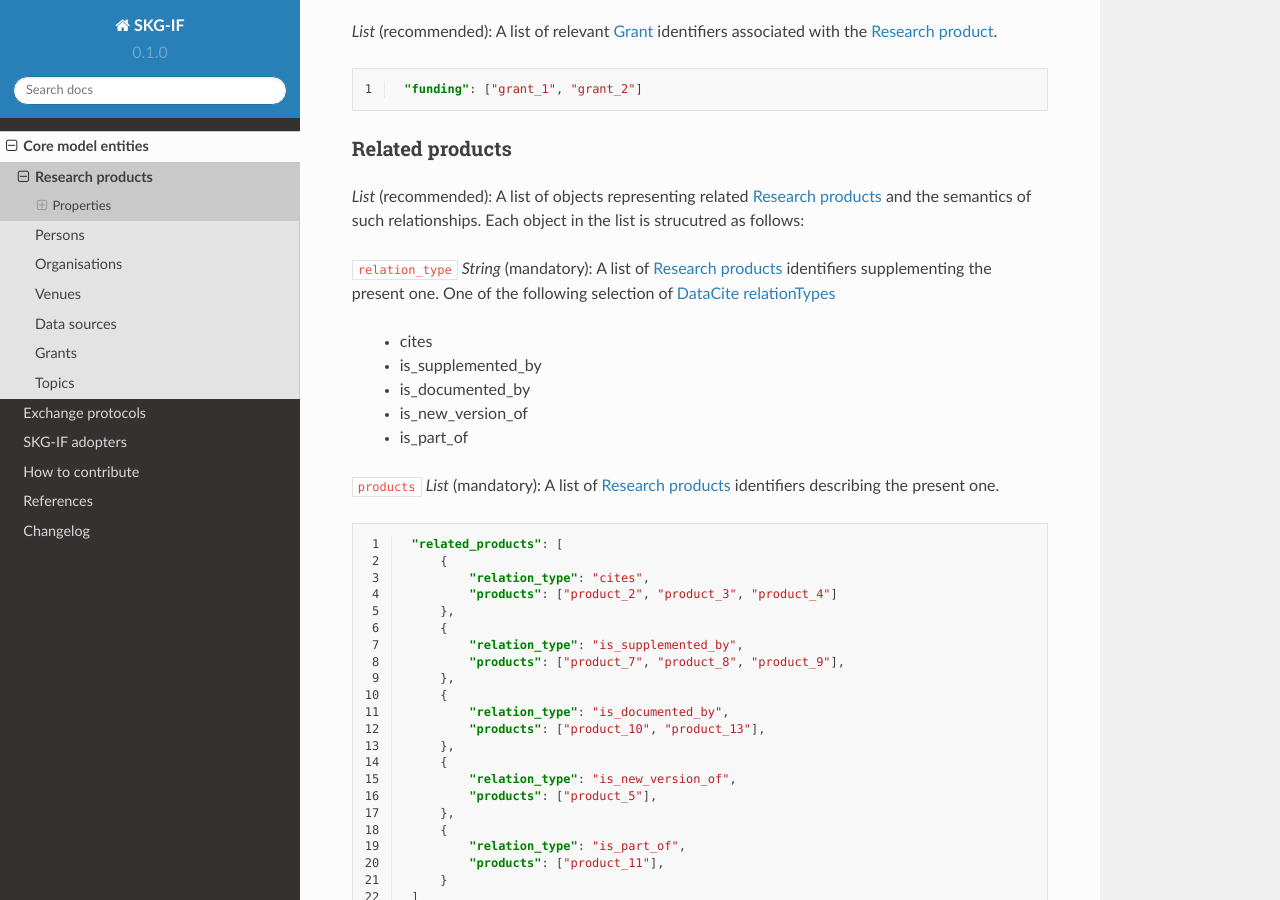
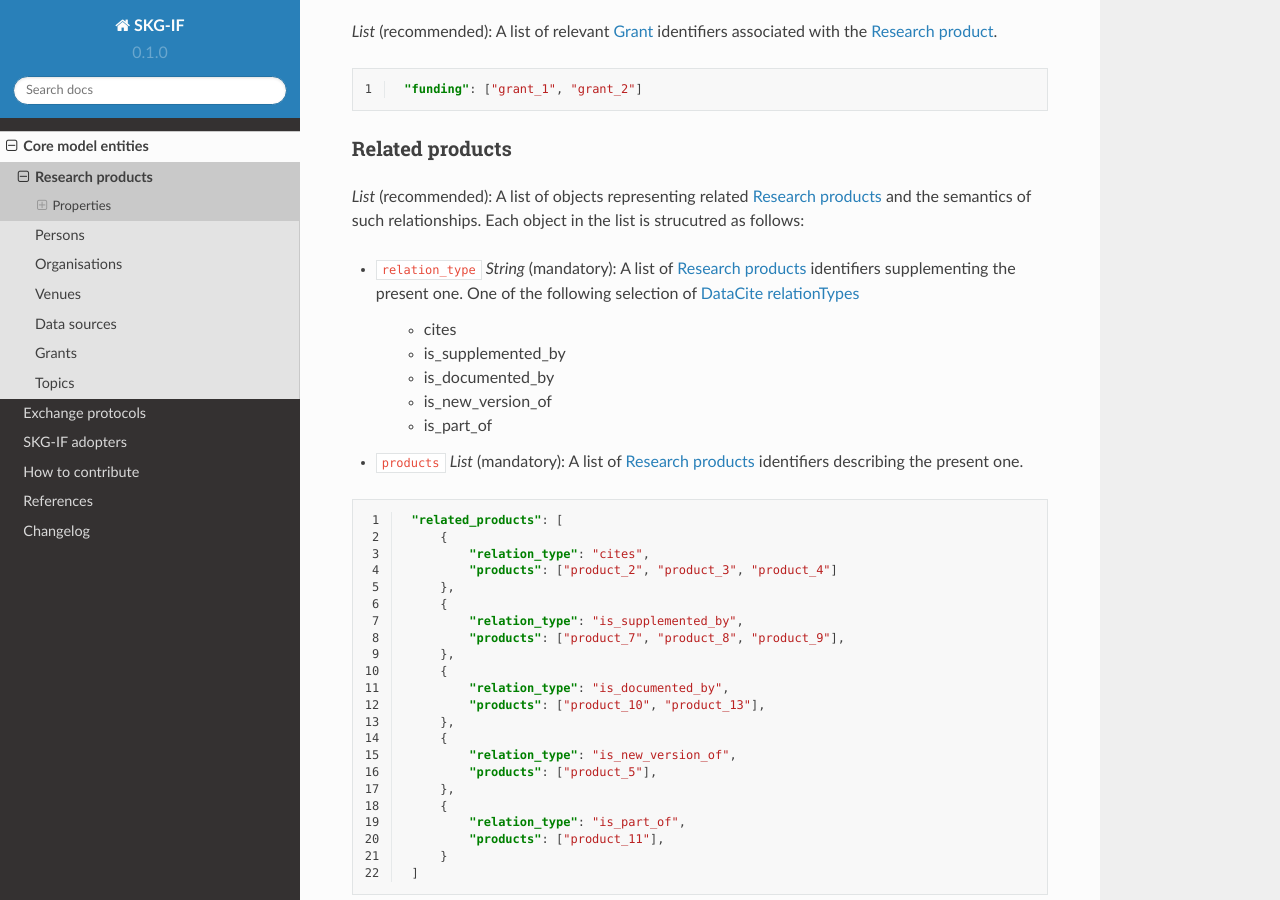
Before and after one commit to andremann/SKG-IF, a Sphinx documentation site: the page built from docs/source/products.rst, in a window 1280 px wide and 900 px high, scrolled down 5472 px. Built offline with Sphinx 7.4.7 and the Read the Docs theme 2.0.0, drawn with Linux system fonts in a browser that asks for light colours; pages that are not in the unit, such as notebooks, are missing from menus.

Commit message:
trying new information layout

```diff
--- a/docs/source/products.rst
+++ b/docs/source/products.rst
@@ -260,7 +260,7 @@
 *List* (recommended): A list of objects representing related :ref:`Research product` and the semantics of such relationships.
 Each object in the list is strucutred as follows:
 
-``relation_type`` *String* (mandatory): A list of :ref:`Research product` identifiers supplementing the present one. One of the following selection of `DataCite relationTypes <https://schema.datacite.org/meta/kernel-4.4/doc/DataCite-MetadataKernel_v4.4.pdf>`_
+* ``relation_type`` *String* (mandatory): A list of :ref:`Research product` identifiers supplementing the present one. One of the following selection of `DataCite relationTypes <https://schema.datacite.org/meta/kernel-4.4/doc/DataCite-MetadataKernel_v4.4.pdf>`_
 
     * cites
     * is_supplemented_by
@@ -268,7 +268,7 @@
     * is_new_version_of
     * is_part_of
 
-``products`` *List* (mandatory): A list of :ref:`Research product` identifiers describing the present one.
+* ``products`` *List* (mandatory): A list of :ref:`Research product` identifiers describing the present one.
 
 .. code-block:: json
    :linenos:
```
